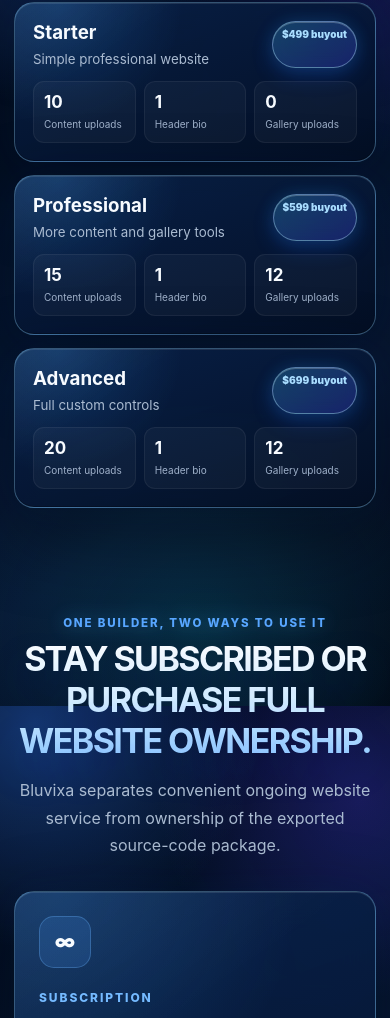
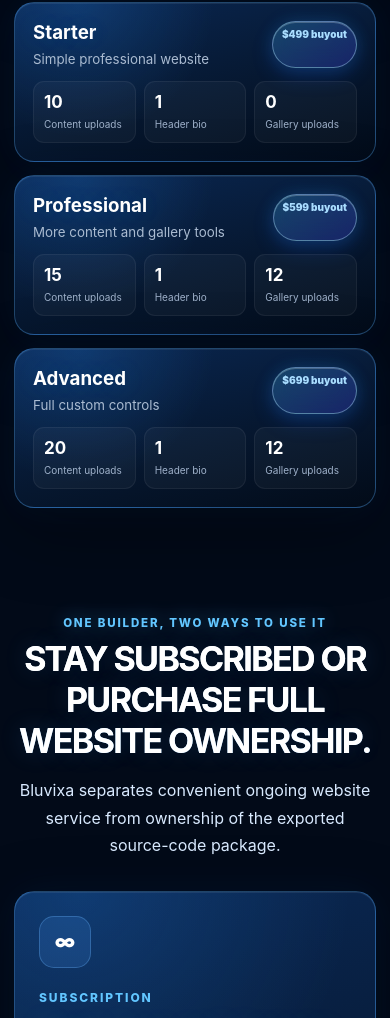
Before and after one commit to AkapelaX/Freelance-Website-Design, a website: page index.html in a window 390 px wide. Shown: the part 982-2000 px from the top of the page. Drawn offline with nearby package versions, Linux system fonts and the light colour scheme; no server answers.

Commit message:
Color_FIX

```diff
--- a/style.css
+++ b/style.css
@@ -2362,3 +2362,156 @@ border:1px solid rgba(255,255,255,.08);
   .workspace{height:78vh;min-height:600px}
   .preview-wrap{padding:8px}
 }
+
+/* =========================================================
+   BLUVIXA 2.5 RELEASE FIX — DARK BLUE ON EVERY DEVICE
+   Keeps the generated customer-site preview customizable.
+   ========================================================= */
+:root{
+  color-scheme:dark;
+  --marketing-bg-deep:#020a18;
+  --marketing-bg-mid:#061a37;
+  --marketing-panel:#081f43;
+  --marketing-panel-2:#0b2a58;
+  --marketing-copy:#d7e9ff;
+  --marketing-muted:#b7cae2;
+}
+
+html,
+body{
+  background-color:var(--marketing-bg-deep) !important;
+}
+
+body{
+  background:
+    radial-gradient(circle at 8% 4%,rgba(28,130,255,.30),transparent 30%),
+    radial-gradient(circle at 92% 12%,rgba(75,70,255,.18),transparent 32%),
+    radial-gradient(circle at 50% 88%,rgba(0,190,255,.10),transparent 38%),
+    linear-gradient(180deg,var(--marketing-bg-deep) 0%,var(--marketing-bg-mid) 48%,var(--marketing-bg-deep) 100%) !important;
+  background-attachment:fixed !important;
+  color:var(--text) !important;
+}
+
+main,
+main > section,
+main > .section,
+main > .hero,
+footer{
+  background-color:transparent !important;
+  background-image:none !important;
+}
+
+/* Marketing typography: high contrast without changing the customer preview. */
+main > section .section-head h1,
+main > section .section-head h2,
+main > section .section-head h3,
+main > section .section-head h4,
+main > section .section-head h5,
+main > section .section-head h6,
+main > section .ownership-card h3,
+main > section .ownership-steps h3,
+main > section .license-panel h3,
+main > section .plan-card h3,
+main > section .price-card h3{
+  color:#fff !important;
+  text-shadow:0 0 24px rgba(77,173,255,.18);
+}
+
+main > section .section-head p,
+main > section .ownership-card p,
+main > section .ownership-note,
+main > section .ownership-steps p,
+main > section .license-panel p,
+main > section .features,
+main > section .price-card p,
+main > section .price-card li{
+  color:var(--marketing-copy) !important;
+}
+
+/* Prevent pale mobile cards and sections from reappearing. */
+main > section .glass,
+main > section .ownership-card,
+main > section .ownership-note,
+main > section .ownership-steps article,
+main > section .license-panel,
+main > section .license-grid > div,
+main > section .plan-card,
+main > section .price-card,
+main > section .pricing-card,
+main > section .step-card{
+  background:
+    radial-gradient(circle at 16% 0%,rgba(44,151,255,.17),transparent 38%),
+    linear-gradient(160deg,rgba(10,39,82,.97),rgba(3,14,32,.99)) !important;
+  border-color:rgba(89,176,255,.34) !important;
+  color:#fff !important;
+  box-shadow:
+    inset 0 1px 0 rgba(255,255,255,.07),
+    0 22px 70px rgba(0,0,0,.34),
+    0 0 38px rgba(31,126,255,.08) !important;
+}
+
+/* Keep all marketing content readable on phones and tablets. */
+@media (max-width:900px){
+  html,
+  body,
+  main,
+  main > section,
+  main > .section,
+  footer{
+    background-color:var(--marketing-bg-deep) !important;
+  }
+
+  body{
+    background:
+      radial-gradient(circle at 50% 0%,rgba(28,130,255,.25),transparent 29%),
+      radial-gradient(circle at 15% 60%,rgba(50,101,255,.12),transparent 34%),
+      linear-gradient(180deg,#020a18 0%,#071c3a 50%,#020a18 100%) !important;
+    background-attachment:scroll !important;
+  }
+
+  main > section .section-head h1,
+  main > section .section-head h2,
+  main > section .section-head h3,
+  main > section .ownership-card h3,
+  main > section .ownership-steps h3,
+  main > section .license-panel h3{
+    color:#fff !important;
+    opacity:1 !important;
+  }
+
+  main > section .section-head p,
+  main > section .ownership-card p,
+  main > section .ownership-note,
+  main > section .ownership-steps p,
+  main > section .license-panel p,
+  main > section .ownership-list li{
+    color:#d9eaff !important;
+    opacity:1 !important;
+  }
+}
+
+@media (max-width:560px){
+  main > section .glass,
+  main > section .ownership-card,
+  main > section .ownership-note,
+  main > section .ownership-steps article,
+  main > section .license-panel,
+  main > section .license-grid > div,
+  main > section .plan-card,
+  main > section .price-card,
+  main > section .pricing-card,
+  main > section .step-card{
+    background:
+      radial-gradient(circle at 18% 0%,rgba(42,147,255,.19),transparent 40%),
+      linear-gradient(165deg,#0a2854 0%,#06172f 58%,#020b18 100%) !important;
+  }
+
+  .section-kicker,
+  .ownership-label{
+    color:#62c6ff !important;
+    opacity:1 !important;
+  }
+}
+
+/* The generated customer website preview remains controlled by its own
+   theme/color settings and is intentionally excluded from these overrides. */
```
